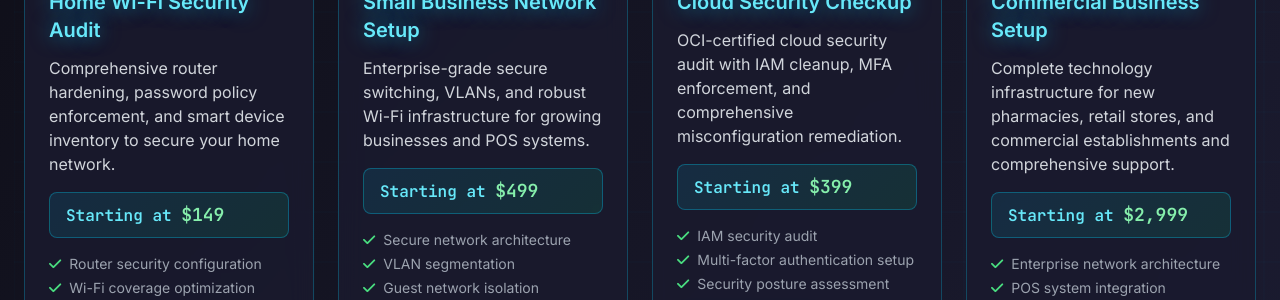
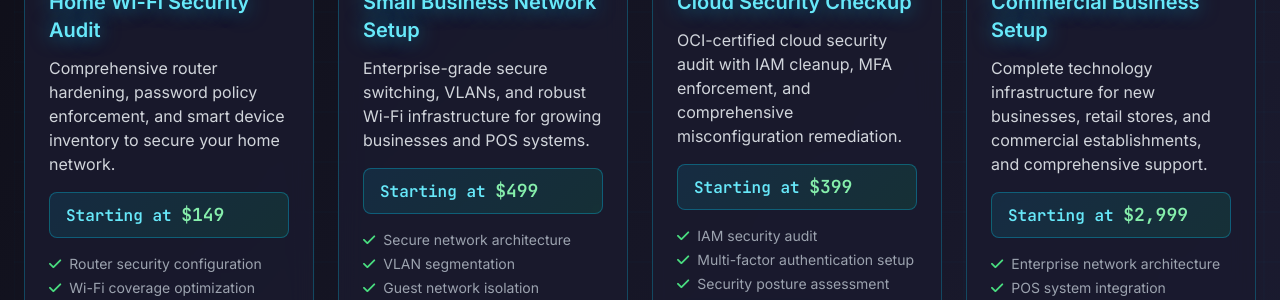
Before and after one commit to tzsmit/nova-titan-site, a Jekyll site: the page index.html, which Jekyll copies as it is, in a window 1280 px wide and 900 px high, scrolled down 675 px. Shown: the part 202-502 px from the top of the window. Built offline with Jekyll 4.4.1, drawn with Linux system fonts in a browser that asks for light colours; nearby versions of some CDN libraries.

Commit message:
Update index.html

```diff
--- a/index.html
+++ b/index.html
@@ -666,7 +666,7 @@
             <i class="fas fa-store-alt text-2xl text-gray-900"></i>
           </div>
           <h3 class="text-xl font-semibold text-cyan-300 mb-3">Commercial Business Setup</h3>
-          <p class="text-gray-300 mb-4">Complete technology infrastructure for new pharmacies, retail stores, and commercial establishments and comprehensive support.</p>
+          <p class="text-gray-300 mb-4">Complete technology infrastructure for new businesses, retail stores, and commercial establishments, and comprehensive support.</p>
           <div class="price-tag mb-4">
             <span class="text-cyan-300">Starting at </span>
             <span class="text-green-300 text-lg">$2,999</span>
```
